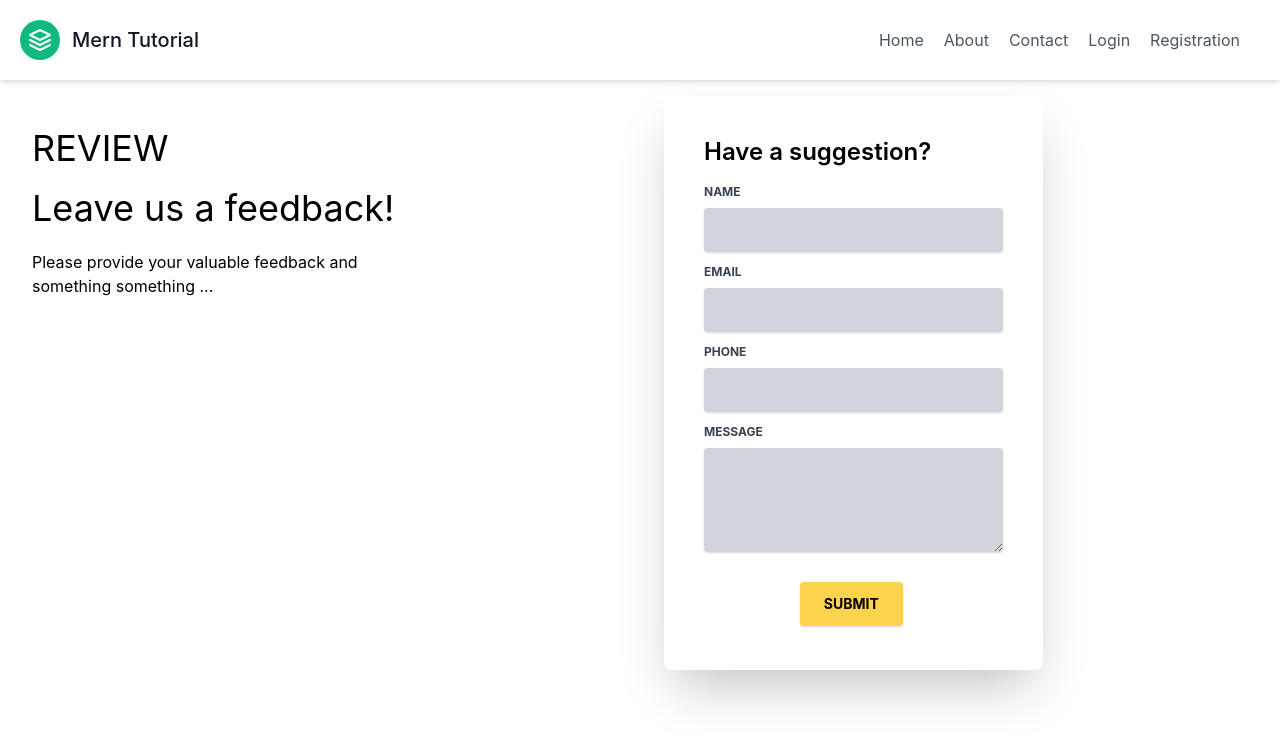
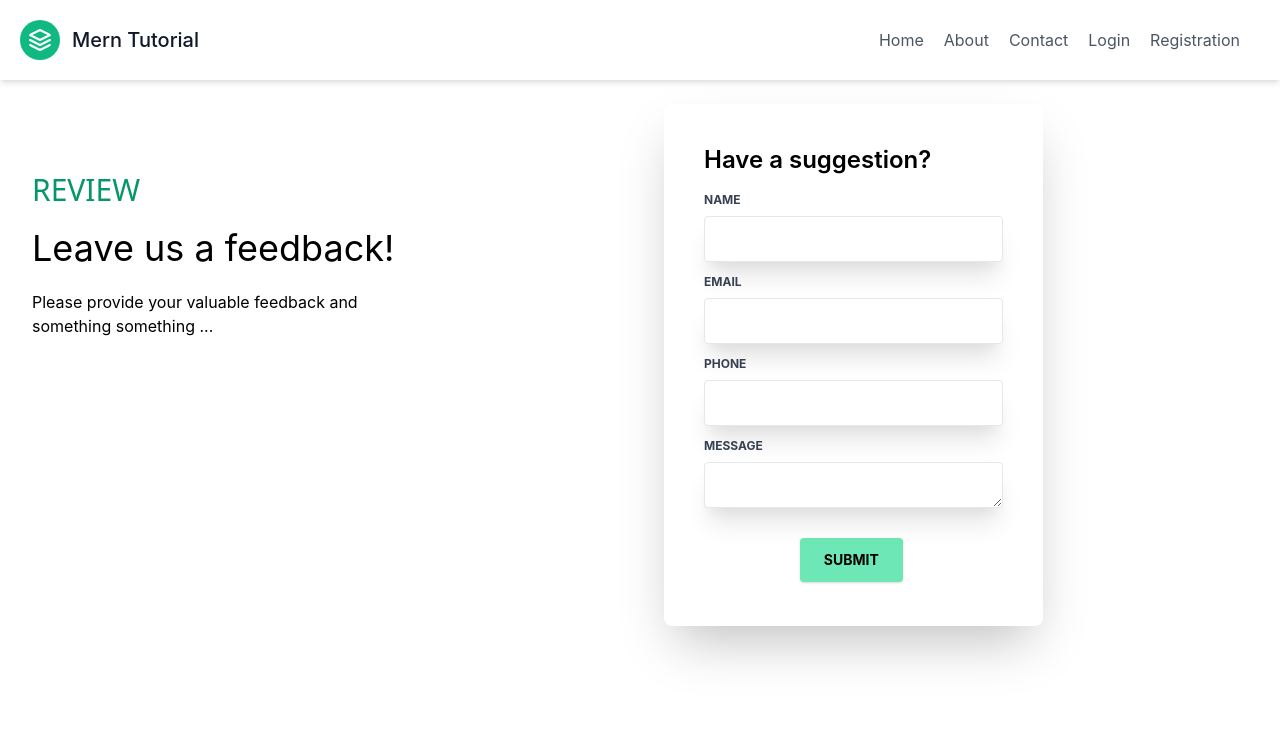
Before and after one commit to Shamimrahman/MERN-PROJECT, a React (Create React App) app in the folder frontend/: page /contact in a window 1280 px wide. Shown: the top 744 px of the page. Built offline with nearby package versions, Linux system fonts and the light colour scheme.

Commit message:
Store Reg data in usestate

```diff
--- a/frontend/src/App.js
+++ b/frontend/src/App.js
@@ -1,11 +1,13 @@
 import React from 'react'
 import Navbar from './Components/Navbar'
-import {Route, Switch } from 'react-router-dom';
+import {BrowserRouter,Route, Switch,Redirect } from 'react-router-dom';
 import About from './Components/About'
 import Contact from './Components/Contact'
 import Login from './Components/Login'
 import Registration from './Components/Registration'
 import Home from './Components/Home'
+import Error from './Components/Error'
+
 
 
 
@@ -15,13 +17,21 @@ function App() {
     <div>
     <Navbar></Navbar>
 
-    <Switch>
-    <Route path='/about' component={About} ></Route>
-    <Route path='/contact' component={Contact} ></Route>
-    <Route path='/login' component={Login} ></Route>
-    <Route path='/registration' component={Registration} ></Route>
-   <Route path='/'  component={Home}></Route>
+<Switch>
+
+    <Route exact path='/about' component={About} ></Route>
+    <Route exact path='/contact' component={Contact} ></Route>
+    <Route exact path='/login' component={Login} ></Route>
+    <Route exact path='/registration' component={Registration} ></Route>
+    <Route exact path='/'  component={Home}></Route>
+   <Route path="*" component={Error} ></Route>
+   <Redirect to="/" />
+
+
+
     </Switch>
+
+
 
     </div>
   )
--- a/frontend/src/Components/Contact.jsx
+++ b/frontend/src/Components/Contact.jsx
@@ -1,5 +1,5 @@
-import React from 'react'
-import Navbar from './Navbar'
+import React from "react";
+import Navbar from "./Navbar";
 
 function Contact() {
   return (
@@ -7,53 +7,109 @@ function Contact() {
       <section>
         <div class=" text-black py-20 -mt-40">
           <div class="container mx-auto flex flex-col md:flex-row my-6 md:my-24">
-                <div class="flex flex-col w-full lg:w-1/3 p-8">
-                    <p class=" text-black-300 text-lg md:text-4xl bold uppercase tracking-loose">REVIEW</p>
-                    <p class="text-3xl md:text-4xl my-4 leading-relaxed md:leading-snug">Leave us a feedback!</p>
-                    <p class="text-sm md:text-base leading-snug text-black-50 text-opacity-100">
-                        Please provide your valuable feedback and something something ...
+            <div class="flex flex-col w-full lg:w-1/3 p-8 md:mt-20">
+              <p class=" text-green-600  text-4xl sm:text-3xl bold uppercase tracking-loose font-sans sm:-mt-9 mt-10">
+                REVIEW
+              </p>
+              <p class="text-3xl md:text-4xl my-4 leading-relaxed md:leading-snug">
+                Leave us a feedback!
+              </p>
+              <p class="text-sm md:text-base leading-snug text-black-500 text-opacity-100">
+                Please provide your valuable feedback and something something
+                ...
               </p>
             </div>
-                <div class="flex flex-col w-full lg:w-2/3 justify-center">
+            <div class="flex flex-col w-full lg:w-2/3 justify-center mt-2">
               <div class="container w-full px-4">
                 <div class="flex flex-wrap justify-center">
                   <div class="w-full lg:w-6/12 px-4">
-                                <div
-                                    class="relative flex flex-col min-w-0 break-words w-full mb-6 shadow-2xl rounded-lg bg-white">
+                    <div class="relative flex flex-col min-w-0 break-words w-full mb-6 shadow-2xl rounded-lg bg-white">
                       <div class="flex-auto p-5 lg:p-10">
-                                        <h4 class="text-2xl mb-4 text-black font-semibold">Have a suggestion?</h4>
+                        <h4 class="text-2xl mb-4 text-black font-semibold">
+                          Have a suggestion?
+                        </h4>
                         <form id="feedbackForm" action="" method="">
                           <div class="relative w-full mb-3">
-                                                <label class="block uppercase text-gray-700 text-xs font-bold mb-2"
-                            for="email">Name</label><input type="email" name="email" id="email" class="border-0 px-3 py-3 rounded text-sm shadow w-full
-                        bg-gray-300 placeholder-black text-gray-800 outline-none focus:bg-gray-400" placeholder=" "
-                            style={{transition: "all 0.15s ease 0s"}} required />
+                            <label
+                              class="block uppercase text-gray-700 text-xs font-bold mb-2"
+                              for="email"
+                            >
+                              Name
+                            </label>
+                            <input
+                              type="text"
+                              name="name"
+                              id="name"
+                              class="border px-3 py-3 rounded text-sm shadow-xl w-full
+                         placeholder-black text-gray-800 outline"
+                              placeholder=" "
+                              style={{ transition: "all 0.15s ease 0s" }}
+                              required
+                            />
                           </div>
 
                           <div class="relative w-full mb-3">
-                        <label class="block uppercase text-gray-700 text-xs font-bold mb-2"
-    for="email">Email</label><input type="email" name="email" id="email" class="border-0 px-3 py-3 rounded text-sm shadow w-full
-bg-gray-300 placeholder-black text-gray-800 outline-none focus:bg-gray-400" placeholder=" "
-    style={{transition: "all 0.15s ease 0s"}} required />
+                            <label
+                              class="block uppercase text-gray-700 text-xs font-bold mb-2"
+                              for="email"
+                            >
+                              Email
+                            </label>
+                            <input
+                              type="email"
+                              name="email"
+                              id="email"
+                              class="border px-3 py-3 rounded text-sm shadow-xl w-full placeholder-black text-gray-800 outline"
+                              placeholder=" "
+                              style={{ transition: "all 0.15s ease 0s" }}
+                              required
+                            />
                           </div>
 
                           <div class="relative w-full mb-3">
-<label class="block uppercase text-gray-700 text-xs font-bold mb-2"
-for="email">Phone</label><input type="email" name="email" id="email" class="border-0 px-3 py-3 rounded text-sm shadow w-full
-bg-gray-300 placeholder-black text-gray-800 outline-none focus:bg-gray-400" placeholder=" "
-style={{transition: "all 0.15s ease 0s"}} required />
+                            <label
+                              class="block uppercase text-gray-700 text-xs font-bold mb-2"
+                              for="email"
+                            >
+                              Phone
+                            </label>
+                            <input
+
+                              type="email"
+                              name="email"
+                              id="email"
+                              class="border px-3 py-3 rounded text-sm shadow-xl w-full placeholder-black text-gray-800 outline "
+                              placeholder=" "
+                              style={{ transition: "all 0.15s ease 0s" }}
+                              required
+                            />
                           </div>
                           <div class="relative w-full mb-3">
-                                                    <label class="block uppercase text-gray-700 text-xs font-bold mb-2"
-                            for="message">Message</label><textarea maxlength="300" name="feedback" id="feedback" rows="4"
+                            <label
+                              class="block uppercase text-gray-700 text-xs font-bold mb-2"
+                              for="message"
+                            >
+                              Message
+                            </label>
+                            <textarea
+                              maxlength="300"
+                              name="feedback"
+                              id="feedback"
+                              rows="1"
                               cols="80"
-                            class="border-0 px-3 py-3 bg-gray-300 placeholder-black text-gray-800 rounded text-sm shadow focus:outline-none w-full"
-                            placeholder="" required></textarea>
+                              class="border px-3 py-3 rounded text-sm shadow-xl w-full placeholder-black text-gray-800 outline"
+                              placeholder=""
+                              required
+                            ></textarea>
                           </div>
                           <div class="text-center mt-6">
-                                                    <button id="feedbackBtn"
-                            class="bg-yellow-300 text-black text-center mx-auto active:bg-yellow-400 text-sm font-bold uppercase px-6 py-3 rounded shadow hover:shadow-lg outline-none focus:outline-none mr-1 mb-1"
-                            type="submit" style={{transition: "all 0.15s ease 0s"}}>Submit
+                            <button
+                              id="feedbackBtn"
+                              class="bg-green-300 text-black text-center mx-auto active:bg-yellow-400 text-sm font-bold uppercase px-6 py-3 rounded shadow hover:shadow-lg outline-none focus:outline-none mr-1 mb-1"
+                              type="submit"
+                              style={{ transition: "all 0.15s ease 0s" }}
+                            >
+                              Submit
                             </button>
                           </div>
                         </form>
@@ -67,7 +123,7 @@ style={{transition: "all 0.15s ease 0s"}} required />
         </div>
       </section>
     </div>
-    )
+  );
 }
 
-export default Contact
+export default Contact;
--- /dev/null
+++ b/frontend/src/Components/Error.jsx
@@ -0,0 +1,32 @@
+import React from 'react'
+import { Link } from 'react-router-dom'
+
+function Error() {
+    return (
+        <div>
+            <div class=' fixed grid sm:grid-cols-2 space-x-4 text-center justify-center mt-44 sm:mt-56 '>
+            <div class='-mt-40 '>
+            <img src='https://cdn.dribbble.com/users/447357/screenshots/2816714/404-800.gif'></img>
+            </div>
+
+            <div>
+
+            <h1 class='sm:text-8xl text-3xl'>Error 404</h1>
+
+            <div class="text-center mt-6">
+            <Link to='/'> <button
+            id="feedbackBtn"
+            class="bg-green-600 text-white text-center mx-auto active:bg-yellow-400 text-sm font-bold uppercase px-6 py-3 rounded shadow hover:shadow-lg outline-none focus:outline-none mr-1 mb-1"
+            type="submit"
+            style={{ transition: "all 0.15s ease 0s" }}
+          >
+            Back To Home
+          </button></Link>
+          </div>
+            </div>
+            </div>
+        </div>
+    )
+}
+
+export default Error
--- a/frontend/src/Components/Registration.jsx
+++ b/frontend/src/Components/Registration.jsx
@@ -1,54 +1,183 @@
-import React from 'react'
-import {Link} from 'react-router-dom'
-import '../Css/Registration.css'
+import React,{useState} from "react";
+import { Link } from "react-router-dom";
+import "../Css/Registration.css";
 function Registration() {
+
+//Data store in usestate
+ const[user,setUser]=useState({
+   name:"",
+   address:"",
+   email:"",
+   mobile:"",
+   profession:"",
+   password:"",
+   confirmpass:""
+ })
+
+ let name,value
+
+ const handleInput=(e)=>{
+
+  name=e.target.name
+  value=e.target.value
+  setUser({...user,[name]:value})
+
+ }
+
+//Data store in usestateend
+
+
+
   return (
-    <div >
-    <div class="flex justify-center sm:ml-50 w-half bg-white-400">
+    <div>
+
+      <div class="flex justify-center sm:ml-50 w-half bg-white-400 sm:ml-16">
         <div class=" w-1/2   bg-white rounded shadow-2xl p-8 m-4 fix-contain">
-        <h1 class="block w-full text-center text-gray-800 text-2xl font-bold mb-6">Register</h1>
+          <h1 class="block w-full text-center text-gray-800 text-2xl font-bold mb-6">
+            Register
+          </h1>
           <form action="/" method="post">
             <div class="flex flex-col mb-4">
-                <label class="mb-2 font-bold text-lg text-gray-900" for="first_name"> Name</label>
-                <input class="border py-2 px-3 text-grey-800" type="text" name="first_name" id="first_name"/>
+              <label
+                class="mb-2 font-bold text-lg text-gray-900"
+                for="first_name"
+              >
+                {" "}
+                Name
+              </label>
+              <input
+                class="border py-2 px-3 text-grey-800"
+                type="text"
+                name="username"
+                onChange={handleInput}
+                value={user.username}
+
+              />
             </div>
             <div class="flex flex-col mb-4">
-                <label class="mb-2 font-bold text-lg text-gray-900" for="last_name">Address</label>
-                <input class="border py-2 px-3 text-grey-800" type="text" name="last_name" id="last_name"/>
+              <label
+                class="mb-2 font-bold text-lg text-gray-900"
+
+              >
+                Address
+              </label>
+              <input
+                class="border py-2 px-3 text-grey-800"
+                type="text"
+                name="address"
+                value={user.address}
+
+                onChange={handleInput}
+
+
+              />
             </div>
             <div class="flex flex-col mb-4">
-                <label class="mb-2 font-bold text-lg text-gray-900" for="email">Email</label>
-                <input class="border py-2 px-3 text-grey-800" type="email" name="email" id="email"/>
+              <label class="mb-2 font-bold text-lg text-gray-900" for="email">
+                Email
+              </label>
+              <input
+                class="border py-2 px-3 text-grey-800"
+                type="email"
+                name="email"
+                value={user.email}
+
+                onChange={handleInput}
+
+
+              />
             </div>
             <div class="flex flex-col mb-4">
-            <label class="mb-2 font-bold text-lg text-gray-900" for="password">Mobile</label>
-            <input class="border py-2 px-3 text-grey-800" type="password" name="password" id="password"/>
+              <label
+                class="mb-2 font-bold text-lg text-gray-900"
+                for="password"
+              >
+                Mobile
+              </label>
+              <input
+                class="border py-2 px-3 text-grey-800"
+                type="number"
+                name="mobile"
+                value={user.mobile}
+
+                onChange={handleInput}
+
+
+              />
             </div>
 
             <div class="flex flex-col mb-4">
-        <label class="mb-2 font-bold text-lg text-gray-900" for="password">Profession</label>
-        <input class="border py-2 px-3 text-grey-800" type="password" name="password" id="password"/>
+              <label
+                class="mb-2 font-bold text-lg text-gray-900"
+                for="password"
+              >
+                Profession
+              </label>
+              <input
+                class="border py-2 px-3 text-grey-800"
+                type="text"
+                name="profession"
+                value={user.profession}
+
+                onChange={handleInput}
+
+              />
             </div>
             <div class="flex flex-col mb-4">
-        <label class="mb-2 font-bold text-lg text-gray-900" for="password">Password</label>
-        <input class="border py-2 px-3 text-grey-800" type="password" name="password" id="password"/>
+              <label
+                class="mb-2 font-bold text-lg text-gray-900"
+                for="password"
+              >
+                Password
+              </label>
+              <input
+                class="border py-2 px-3 text-grey-800"
+                type="password"
+                name="password"
+                value={user.password}
+
+                onChange={handleInput}
+
+
+              />
             </div>
 
             <div class="flex flex-col mb-4">
-    <label class="mb-2 font-bold text-lg text-gray-900" for="password">Confirm Password</label>
-    <input class="border py-2 px-3 text-grey-800" type="password" name="password" id="password"/>
+              <label
+                class="mb-2 font-bold text-lg text-gray-900"
+                for="password"
+              >
+                Confirm Password
+              </label>
+              <input
+                class="border py-2 px-3 text-grey-800"
+                type="password"
+                name="confirmpass"
+                value={user.confirmpass}
+
+                onChange={handleInput}
+
+
+              />
             </div>
-            <button class="block bg-green-400 hover:bg-green-600 text-white uppercase text-lg mx-auto p-4 rounded" type="submit">Create Account</button>
+            <button
+              class="block bg-green-400 hover:bg-green-600 text-white uppercase text-lg mx-auto p-4 rounded"
+              type="submit"
+            >
+              Create Account
+            </button>
           </form>
-        <a class="block w-full text-center no-underline mt-4 text-sm text-gray-700 hover:text-gray-900" href="/login">Already have an account?</a>
+
+          <Link to='/login'>  <a
+          class="block w-full text-center no-underline mt-4 text-sm text-gray-700 hover:text-gray-900"
+          href="/login"
+        >
+          Already have an account?
+        </a></Link>
         </div>
       </div>
-
-
     </div>
-
-
-  )
+  );
 }
 
-export default Registration
+export default Registration;
```
Also changed, not shown: frontend/src/Components/About.jsx (+12 -13 lines), frontend/src/Components/Home.jsx (+28 -11 lines), frontend/src/Components/Login.jsx (+47 -19 lines), frontend/src/Components/Navbar.jsx (+37 -21 lines), 1 other file (tests, documents, lock files or other folders). Lines whose indentation alone changed are shown as unchanged.
